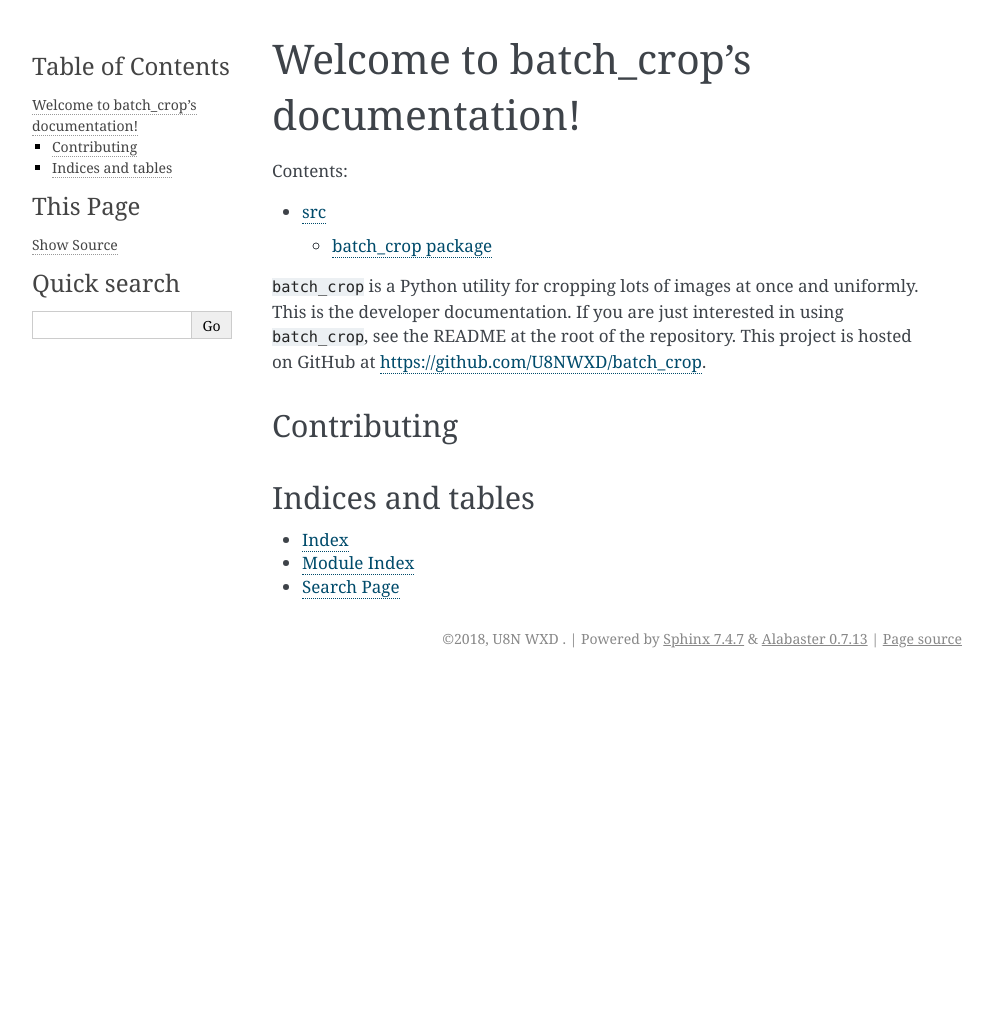
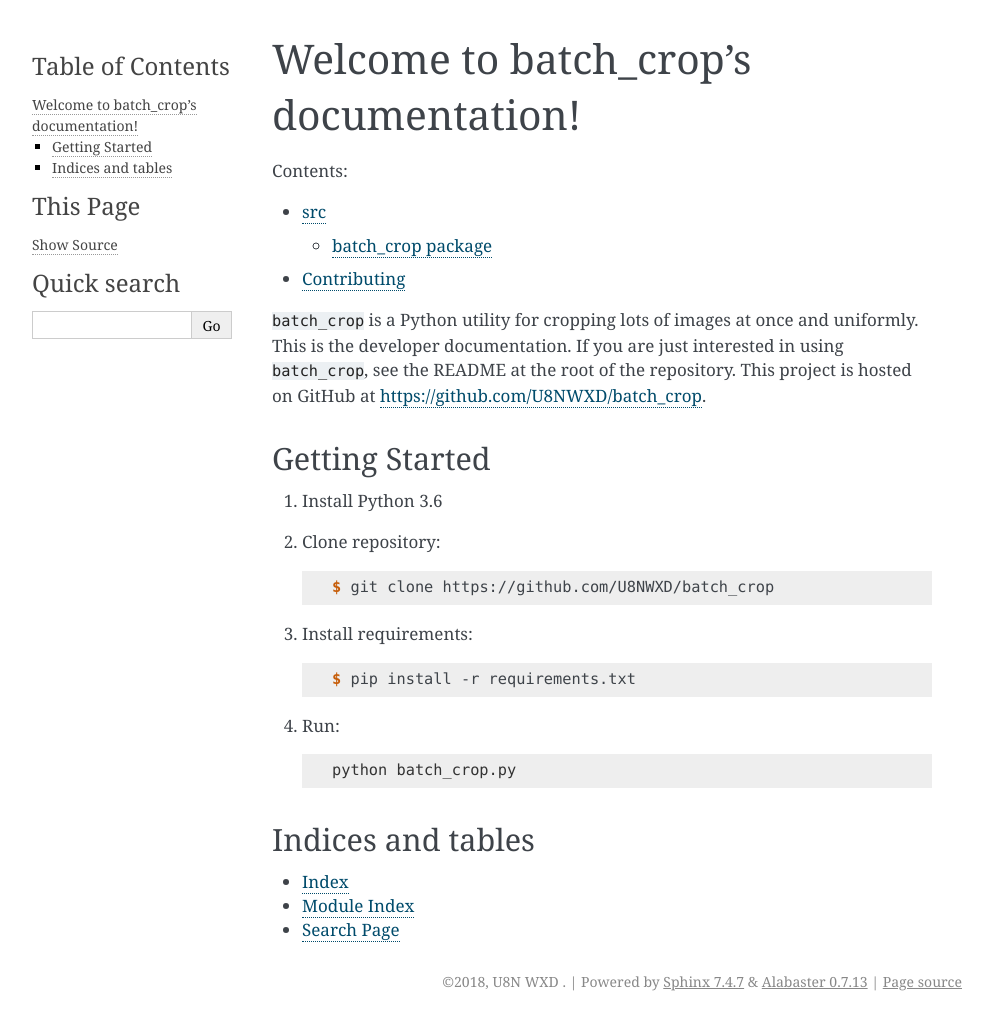
Before and after one commit to U8NWXD/batch_crop, a Sphinx documentation site: the page built from docs/index.rst, in a window 1280 px wide. Shown: the whole page, without its empty margins (148-1141 px from the left). Built offline with Sphinx 7.4.7, drawn with Linux system fonts in a browser that asks for light colours; before the commit the page ends 900 px from its top, so only the background shows below that.

Commit message:
Add contribution guide

```diff
--- a/docs/index.rst
+++ b/docs/index.rst
@@ -12,16 +12,35 @@ Welcome to batch_crop's documentation!
    :caption: Contents:
 
    modules
+   contributing
 
 ``batch_crop`` is a Python utility for cropping lots of images at once and
 uniformly. This is the developer documentation. If you are just interested in
 using ``batch_crop``, see the README at the root of the repository. This project
 is hosted on GitHub at https://github.com/U8NWXD/batch_crop.
 
-Contributing
-============
+Getting Started
+===============
 
+#. Install Python 3.6
 
+#. Clone repository:
+
+   .. code-block:: console
+
+      $ git clone https://github.com/U8NWXD/batch_crop
+
+#. Install requirements:
+
+   .. code-block:: console
+
+      $ pip install -r requirements.txt
+
+#. Run:
+
+   .. code-block:: console
+
+      python batch_crop.py
 
 Indices and tables
 ==================
```
Also changed, not shown: docs/contributing.rst (+6 -6 lines).
